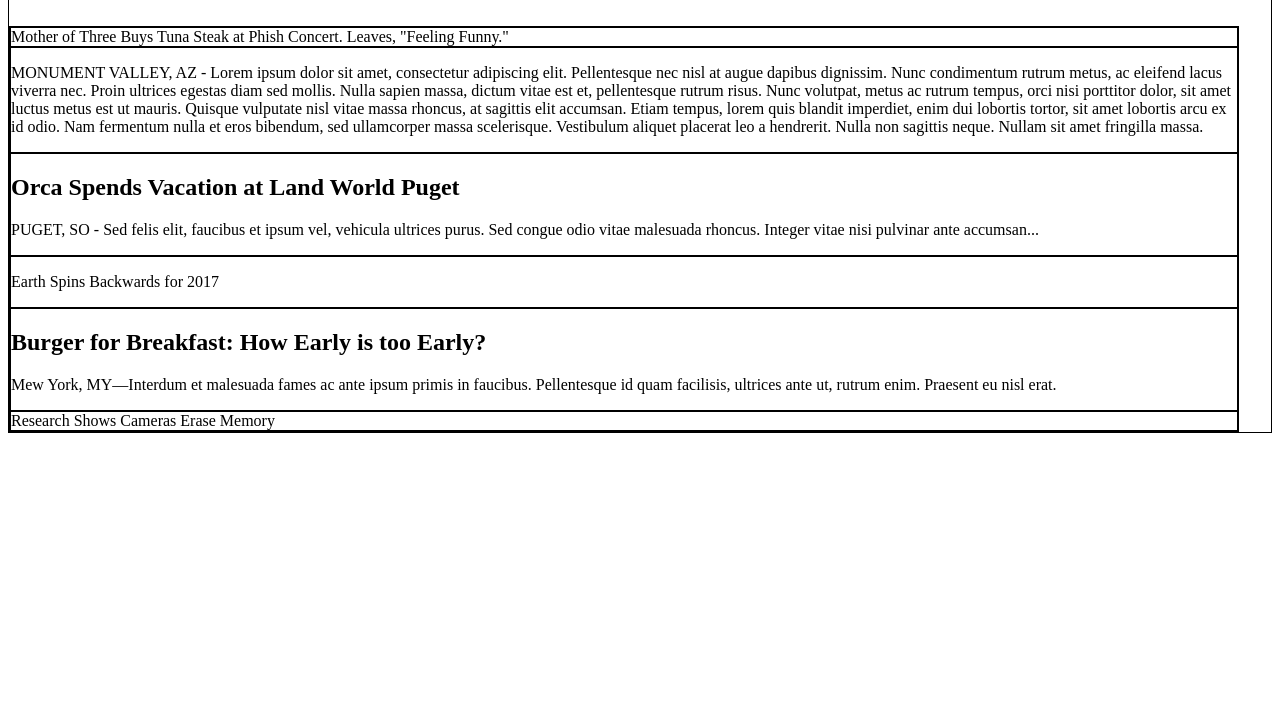
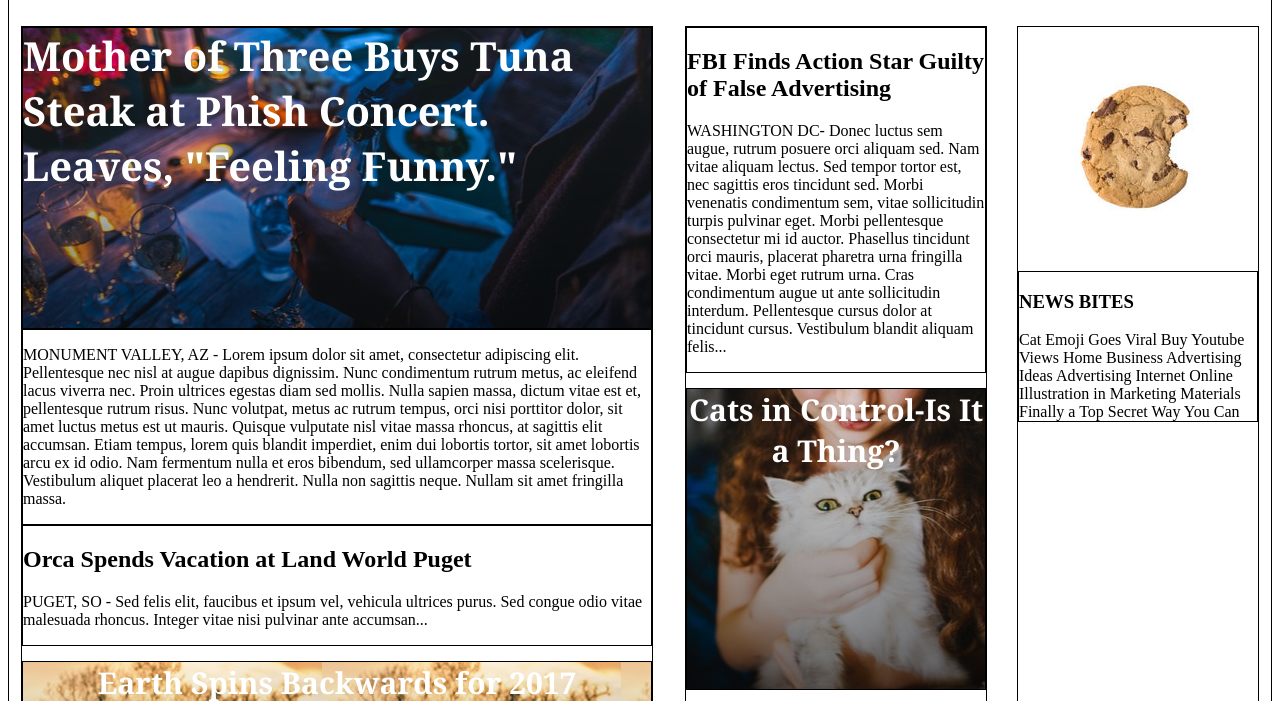
Before and after one commit to cjk47/My-Times, a plain HTML site: page index.html in a window 1280 px wide. Shown: the part 99-800 px from the top of the page. Drawn offline with Linux system fonts and the light colour scheme; files whose address does not match are found by name.

Commit message:
flexbox layout and pictures

```diff
--- a/index.html
+++ b/index.html
@@ -7,13 +7,15 @@
    </head>
 
    <body>
-    <!-- Header Section -->
+      <!-- HEADER -->
       <header>
+
          <!-- Logo-->
          <div class="logo">
             <img src="/Users/craigkleila/Desktop/mytimes/resources/images/img-myt-logo.jpg" alt="logo" />
             <span>My Times</span>
          </div>
+
          <!-- Nav -->
          <nav>
             <span><a href="#">World</a></span>
@@ -22,7 +24,11 @@
             <span><a href="#">Science</a></span>
          </nav>
       </header>
+
+      <!-- CONTENT -->
       <div class="content">
+
+         <!-- Large Column -->
          <div class="column-large">
 
             <div class="image-content">
@@ -39,7 +45,7 @@
             </div>
 
             <div class="article-three">
-        <p>Earth Spins Backwards for 2017</p>
+               <span>Earth Spins Backwards for 2017</span>
             </div>
 
             <div class="article-four">
@@ -50,9 +56,40 @@
             <div class="pop-culture-image-content">
                <span>Research Shows Cameras Erase Memory</span>
             </div>
+        </div>
+
+        <!-- Medium Column -->
+        <div class="column-medium">
+
+          <div class="text-content">
+            <h2>FBI Finds Action Star Guilty of False Advertising</h2>
+              <p class="narrative">WASHINGTON DC- Donec luctus sem augue, rutrum posuere orci aliquam sed. Nam vitae aliquam lectus. Sed tempor tortor est, nec sagittis eros tincidunt sed. Morbi venenatis condimentum sem, vitae sollicitudin turpis pulvinar eget. Morbi pellentesque consectetur mi id auctor. Phasellus tincidunt orci mauris, placerat pharetra urna fringilla vitae. Morbi eget rutrum urna. Cras condimentum augue ut ante sollicitudin interdum. Pellentesque cursus dolor at tincidunt cursus. Vestibulum blandit aliquam felis...</p>
+          </div>
+
+         <div class="cat-image-content">
+           <span>Cats in Control-Is It a Thing?</span>
+         </div>
+
+           <p class="narrative">BROOKLYN, NY- In molestie nulla sodales sit amet. Proin vulputate, ipsum porta aliquam commodo, nunc nibh tincidunt lorem, vel consectetur neque mi vel neque. Mauris ultricies, nulla scelerisque sollicitudin lobortis, dui est sodales sapien, a vestibulum velit diam eget felis. Vivamus dignissim lacinia dolor, quis commodo tellus pellentesque in.
+           </p>
 
         </div>
+
+       <!-- Small Column -->
+
+       <div class="column-small">
+
+         <img src="/Users/craigkleila/Desktop/mytimes/resources/images/img-news-bite.png" alt="cookies" />
+         <div class="news-bites">
+                 <h3>NEWS BITES</h3>
+                 <span class="bite">Cat Emoji Goes Viral</span>
+                 <span class="bite">Buy Youtube Views</span>
+                 <span class="bite">Home Business Advertising Ideas</span>
+                 <span class="bite">Advertising Internet Online</span>
+                 <span class="bite">Illustration in Marketing Materials</span>
+                 <span class="bite">Finally a Top Secret Way You Can</span>
         </div>
-
+      </div>
+   </div>
    </body>
 </html>
--- a/resources/css/style.css
+++ b/resources/css/style.css
@@ -45,22 +45,70 @@
 
 .content{
   padding-top: 116px;
+  display: flex;
+  height: 100%;
+  justify-content:center;
 }
 
 .column-large {
-  display: flex
+  display: block;
   width: 630px;
   margin-right: 32px;
+  border: 1px solid black;
 }
 
 .column-medium {
   width: 300px;
+  margin-right: 30px;
 }
 
 .column-small {
   width: 240px;
 }
 
+.image-content{
+  background-image: url("/Users/craigkleila/Desktop/mytimes/resources/images/img-story-main.png");
+  font-size: 40px;
+  text-align: left;
+  height: 300px;
+  font-family: georgia;
+  font-weight: bold;
+  color: white;
+}
+
+.article-three{
+  background-image: url("/Users/craigkleila/Desktop/mytimes/resources/images/img-story-2.png");
+  height: 300px;
+  margin-top: 15px;
+  font-family: Georgia;
+  font-weight: bold;
+  font-size: 30px;
+  color: white;
+  text-align: center;
+}
+
+.pop-culture-image-content{
+  background-image: url("/Users/craigkleila/Desktop/mytimes/resources/images/img-story-3.png");
+  height: 300px;
+  margin-top: 15px;
+  font-family: Georgia;
+  font-weight: bold;
+  font-size: 30px;
+  color: white;
+  text-align: center;
+}
+
+.cat-image-content{
+  background-image: url("/Users/craigkleila/Desktop/mytimes/resources/images/img-story-1.png");
+  height: 300px;
+  margin-top: 15px;
+  font-family: Georgia;
+  font-weight: bold;
+  font-size: 30px;
+  color: white;
+  text-align: center;
+}
+
 div{
   border: 1px solid black;
 }
```
Also changed, not shown: resources/images/img-news-bite.png (added), resources/images/img-story-1.png (added), resources/images/img-story-2.png (added), resources/images/img-story-3.png (added), resources/images/img-story-main.png (added). Lines whose indentation alone changed are shown as unchanged.
